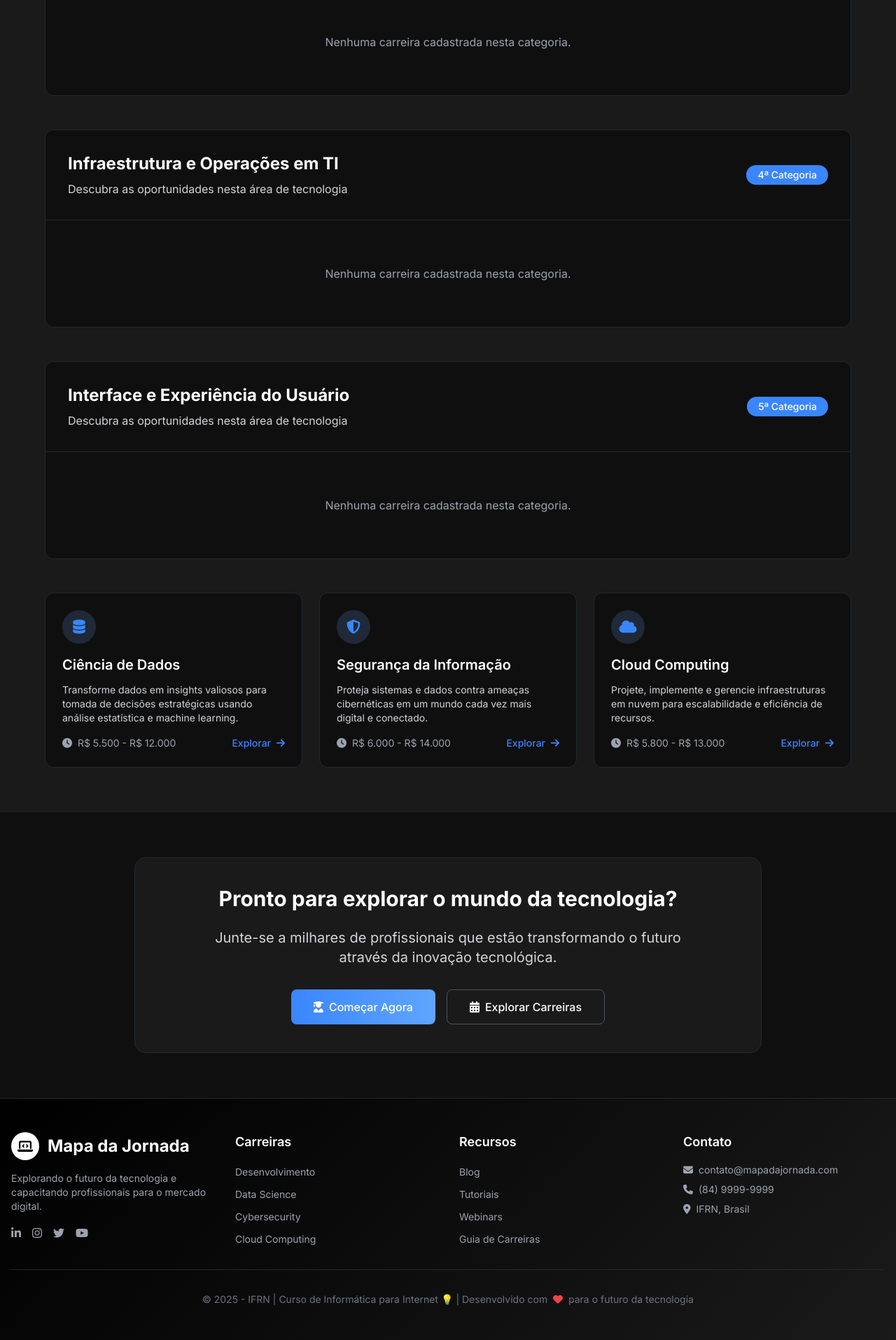
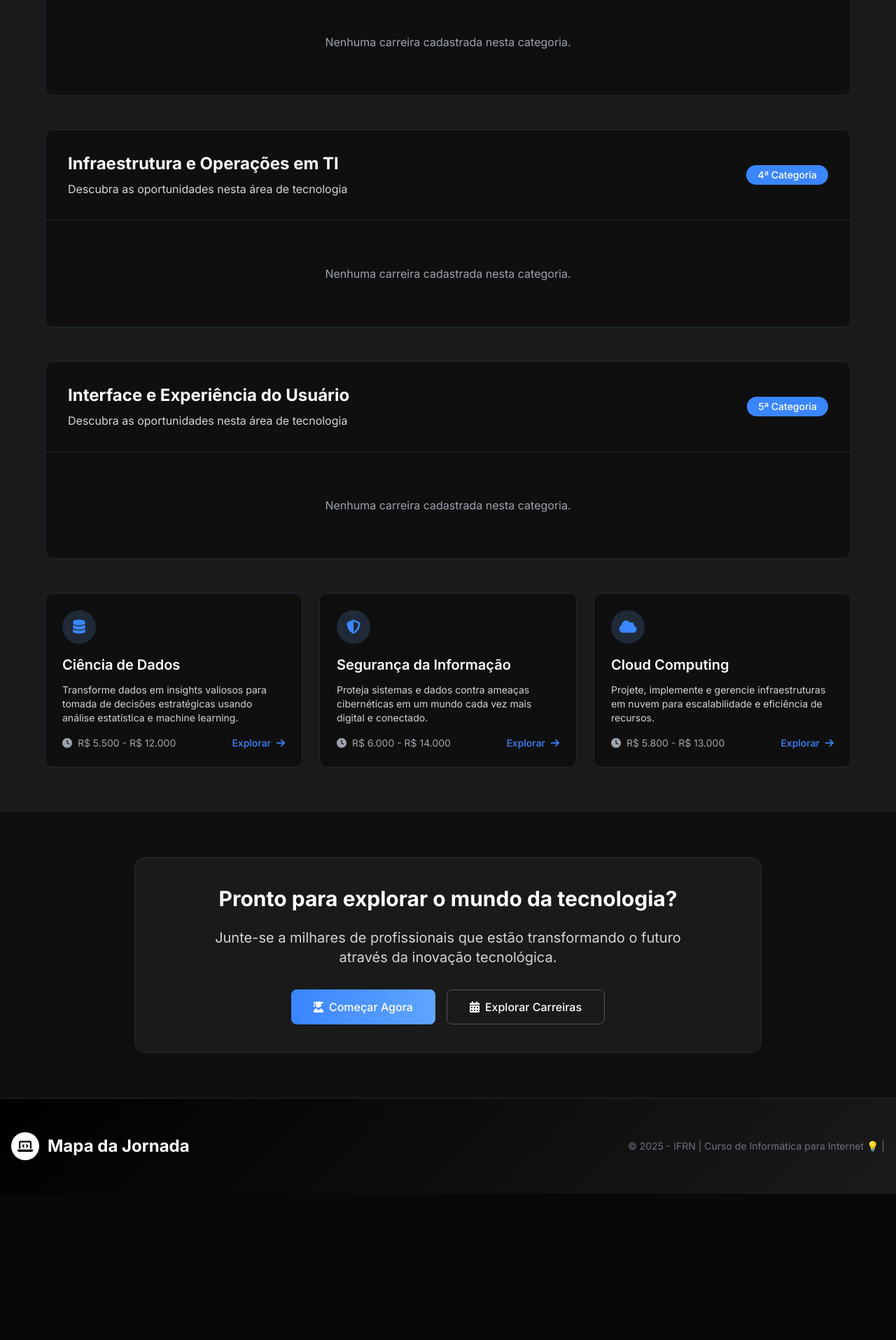
Before and after one commit to jeanlucqs/mapadajornada, a Django app: page / in a window 1280 px wide. Shown: the part 3000-4915 px from the top of the page at 70% size. After the commit the page ends 4706 px from the top, so only its background shows below. Run offline with Django 5.2, Linux system fonts and the light colour scheme; data comes from the database, SQL or seed files in the repository; some libraries are stand-ins or nearby versions.

Commit message:
melhorias no layout

```diff
--- a/templates/base.html
+++ b/templates/base.html
@@ -140,9 +140,9 @@
 
     <footer class="gradient-bg py-12 border-t border-gray-800">
     <div class="container mx-auto px-4">
-            <div class="grid md:grid-cols-4 gap-8 mb-8">
-                <div>
-                    <div class="flex items-center mb-4">
+        <div class="flex flex-col md:flex-row justify-between items-center gap-4">
+            <!-- Logo e Nome -->
+            <div class="flex items-center">
                 <div class="w-10 h-10 rounded-full bg-white flex items-center justify-center mr-3">
                     <i class="fas fa-laptop-code text-black text-lg"></i>
                 </div>
@@ -150,57 +150,11 @@
                     <span>Mapa da Jornada</span>
                 </div>
             </div>
-                    <p class="text-gray-400 text-sm mb-4">Explorando o futuro da tecnologia e capacitando profissionais para o mercado digital.</p>
-                    <div class="flex space-x-4">
-                        <a href="#" class="text-gray-400 hover:text-white transition-colors">
-                            <i class="fab fa-linkedin-in"></i>
-                        </a>
-                        <a href="#" class="text-gray-400 hover:text-white transition-colors">
-                            <i class="fab fa-instagram"></i>
-                        </a>
-                        <a href="#" class="text-gray-400 hover:text-white transition-colors">
-                            <i class="fab fa-twitter"></i>
-                        </a>
-                        <a href="#" class="text-gray-400 hover:text-white transition-colors">
-                            <i class="fab fa-youtube"></i>
-                        </a>
+
+            <!-- Informações -->
+            <div class="text-center md:text-right text-gray-500 text-sm">
+                &copy; 2025 - IFRN | Curso de Informática para Internet 💡 |
             </div>
-                </div>
-                <div>
-                    <h3 class="text-lg font-semibold mb-4">Carreiras</h3>
-                    <ul class="space-y-2">
-                        <li><a href="#" class="text-gray-400 hover:text-white transition-colors text-sm">Desenvolvimento</a></li>
-                        <li><a href="#" class="text-gray-400 hover:text-white transition-colors text-sm">Data Science</a></li>
-                        <li><a href="#" class="text-gray-400 hover:text-white transition-colors text-sm">Cybersecurity</a></li>
-                        <li><a href="#" class="text-gray-400 hover:text-white transition-colors text-sm">Cloud Computing</a></li>
-                    </ul>
-                </div>
-                <div>
-                    <h3 class="text-lg font-semibold mb-4">Recursos</h3>
-                    <ul class="space-y-2">
-                        <li><a href="#" class="text-gray-400 hover:text-white transition-colors text-sm">Blog</a></li>
-                        <li><a href="#" class="text-gray-400 hover:text-white transition-colors text-sm">Tutoriais</a></li>
-                        <li><a href="#" class="text-gray-400 hover:text-white transition-colors text-sm">Webinars</a></li>
-                        <li><a href="#" class="text-gray-400 hover:text-white transition-colors text-sm">Guia de Carreiras</a></li>
-                    </ul>
-                </div>
-                <div>
-                    <h3 class="text-lg font-semibold mb-4">Contato</h3>
-                    <ul class="space-y-2">
-                        <li class="text-gray-400 text-sm flex items-center">
-                            <i class="fas fa-envelope mr-2"></i> contato@mapadajornada.com
-                        </li>
-                        <li class="text-gray-400 text-sm flex items-center">
-                            <i class="fas fa-phone mr-2"></i> (84) 9999-9999
-                        </li>
-                        <li class="text-gray-400 text-sm flex items-center">
-                            <i class="fas fa-map-marker-alt mr-2"></i> IFRN, Brasil
-                        </li>
-                    </ul>
-                </div>
-            </div>
-            <div class="pt-8 border-t border-gray-800 text-center text-gray-500 text-sm">
-                &copy; 2025 - IFRN | Curso de Informática para Internet 💡 | Desenvolvido com <i class="fas fa-heart text-red-500 mx-1"></i> para o futuro da tecnologia
         </div>
     </div>
 </footer>
--- a/templates/index.html
+++ b/templates/index.html
@@ -17,7 +17,8 @@
                 <span class="text-gradient">mundo da Tecnologia</span>
             </h1>
             <p class="text-xl text-gray-300 mb-10 max-w-2xl mx-auto leading-relaxed">
-                A tecnologia impulsiona o desenvolvimento global, conecta comunidades e transforma o mercado de trabalho no Brasil e no mundo.
+                Nós criamos o Mapa da Jornada para ajudar em sua jornada de conhecimento na área de TI. Um mapeamento das principais áreas de TI pelo mercado, com sugestões e evidências.
+
             </p>
             <div class="flex flex-col sm:flex-row justify-center gap-4">
                 <a href="#carreiras" class="accent-gradient text-white px-8 py-3 rounded-lg font-medium hover:opacity-90 transition-opacity flex items-center justify-center">
```
Lines whose indentation alone changed are shown as unchanged.
